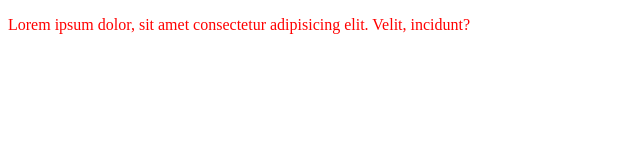
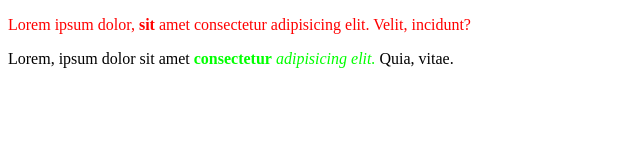
Before and after one commit to KeriLes/Learning-CSS, a plain HTML site: page index.html in a window 1280 px wide. Shown: the whole page, without its empty margins (0-640 px from the left). Drawn offline with Linux system fonts and the light colour scheme.

Commit message:
Selectors for selecting elements

```diff
--- a/css/main.css
+++ b/css/main.css
@@ -1,3 +1,9 @@
-body {
+#main-text {
     color: red;
 }
+
+div b, div i {
+    color: rgb(0, 255, 0);
+}
+
+/* div, .name-class, #nameid, div p */
--- a/index.html
+++ b/index.html
@@ -9,6 +9,10 @@
     <link rel="stylesheet" href="css/main.css">
 </head>
 <body>
-    <p id="par1">Lorem ipsum dolor, sit amet consectetur adipisicing elit. Velit, incidunt?</p>
+    <p id="main-text">Lorem ipsum dolor, <b>sit</b> amet consectetur adipisicing elit. Velit, incidunt?</p>
+
+    <div>
+        <p>Lorem, ipsum dolor sit amet <b>consectetur</b> <i>adipisicing elit.</i> Quia, vitae.</p>
+    </div>
 </body>
 </html>
```
